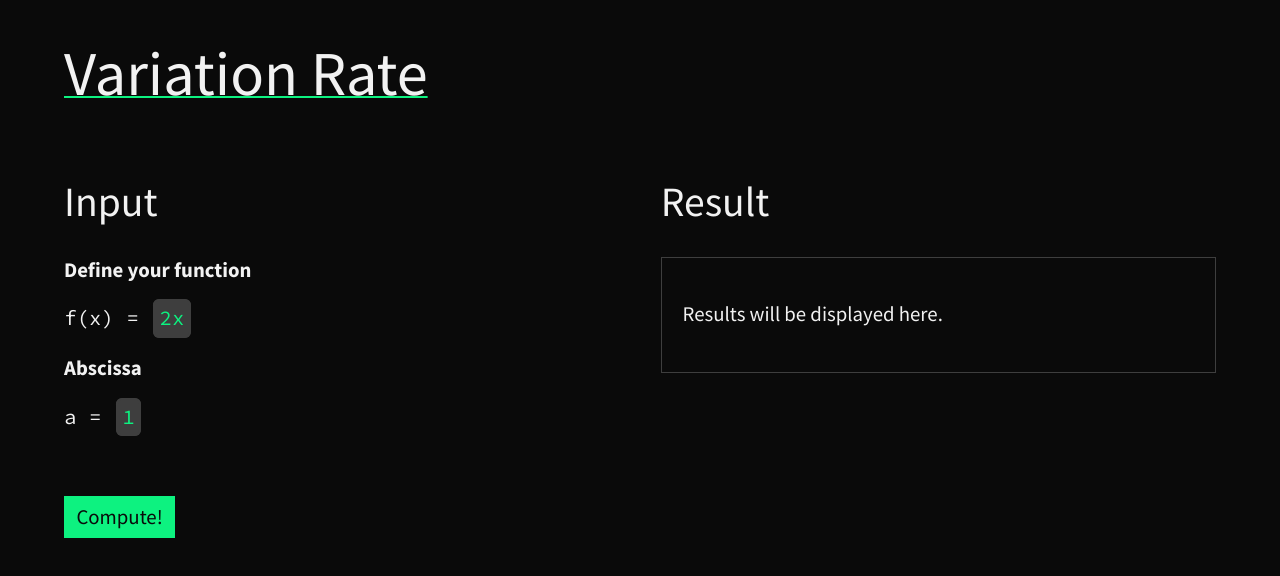
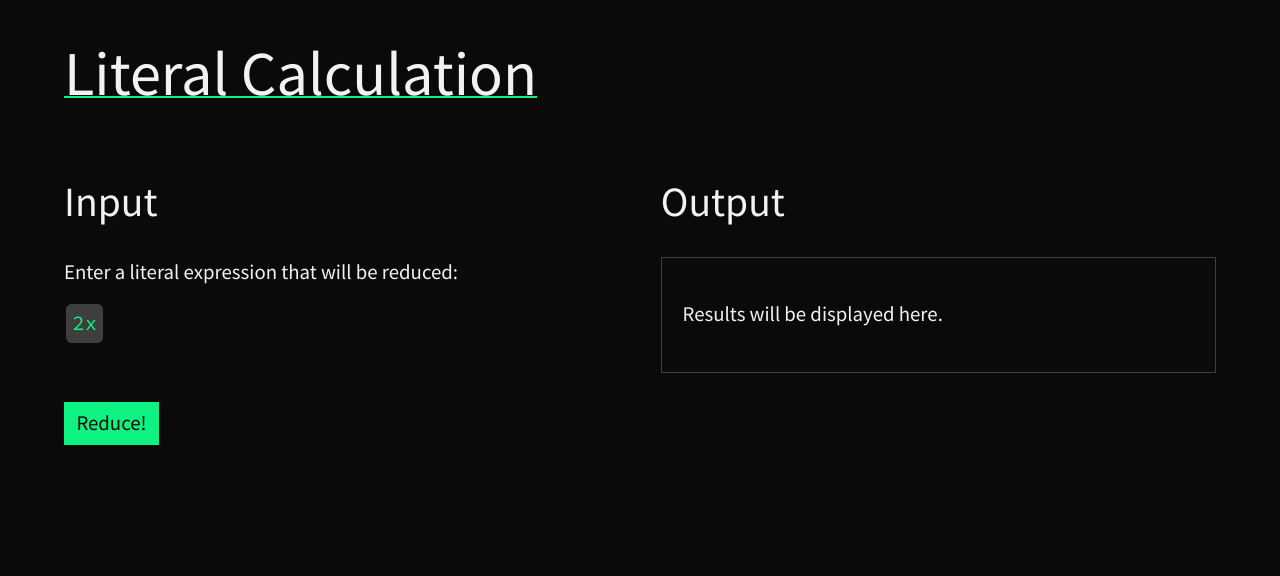
Before and after one commit to MartinHeywang/literal-calculator-web, a website built with Vite: page index.html in a window 1280 px wide. Built offline with nearby package versions, Linux system fonts and the light colour scheme.

Commit message:
Moved from variation rate to literal calculator

```diff
--- a/index.html
+++ b/index.html
@@ -18,23 +18,21 @@
 
         <script src="./src/ts/main.ts" defer type="module"></script>
 
-        <title>Vite App</title>
+        <title>Literal Calculation</title>
     </head>
     <body>
         <div class="container">
-            <h1 class="title">Variation Rate</h1>
+            <h1 class="title">Literal Calculation</h1>
 
             <div class="even-columns">
                 <div class="input">
                     <h2>Input</h2>
-                    <label>Define your function</label>
-                    <p class="function__def">f(x) = <span id="function-def" class="function__def-editable" contenteditable>2x</span></p>
-                    <label>Abscissa</label>
-                    <p class="function__def">a = <span id="a-def" class="function__def-editable" contenteditable>1</span></p>
-                    <button id="compute" class="compute">Compute!</button>
+                    <p>Enter a literal expression that will be reduced:</p>
+                    <p class="function__def"><span id="function-def" class="function__def-editable" contenteditable>2x</span></p>
+                    <button id="compute" class="compute">Reduce!</button>
                 </div>
                 <div class="result">
-                    <h2>Result</h2>
+                    <h2>Output</h2>
                     <div class="result__zone">
                         <p class="result__paragraph">Results will be displayed here.</p>
                     </div>
--- a/src/ts/main.ts
+++ b/src/ts/main.ts
@@ -6,16 +6,17 @@ const e = {
         function: document.querySelector<HTMLSpanElement>("#function-def")!,
         a: document.querySelector<HTMLSpanElement>("#a-def")!
     },
+    result: {
+        p: document.querySelector<HTMLParagraphElement>(".result__paragraph")!,
+    },
     compute: document.querySelector<HTMLButtonElement>("#compute")!
 }
 
 e.compute.addEventListener("click", () => {
     const textDef = e.def.function.textContent || "";
-    // const abscissa = parseFloat(e.def.a.textContent || "1");
 
+    try {
         const def = createExpression(textDef);
-
-
         const reduced = reduce(def);
 
         console.groupCollapsed("%cParsed", "color: orange; font-size: 1.2rem");
@@ -27,4 +28,13 @@ e.compute.addEventListener("click", () => {
         console.log(reduced);
         console.log(stringifyExpression(reduced));
         console.groupEnd();
+
+        e.result.p.textContent = `${textDef} = ${stringifyExpression(reduced)}`
+    } catch (err) {
+        e.result.p.textContent = "An error occurred. Double-check the input literal expression.";
+
+        console.log(err);
+    }
+
+
 })
```
Lines whose indentation alone changed are shown as unchanged.
